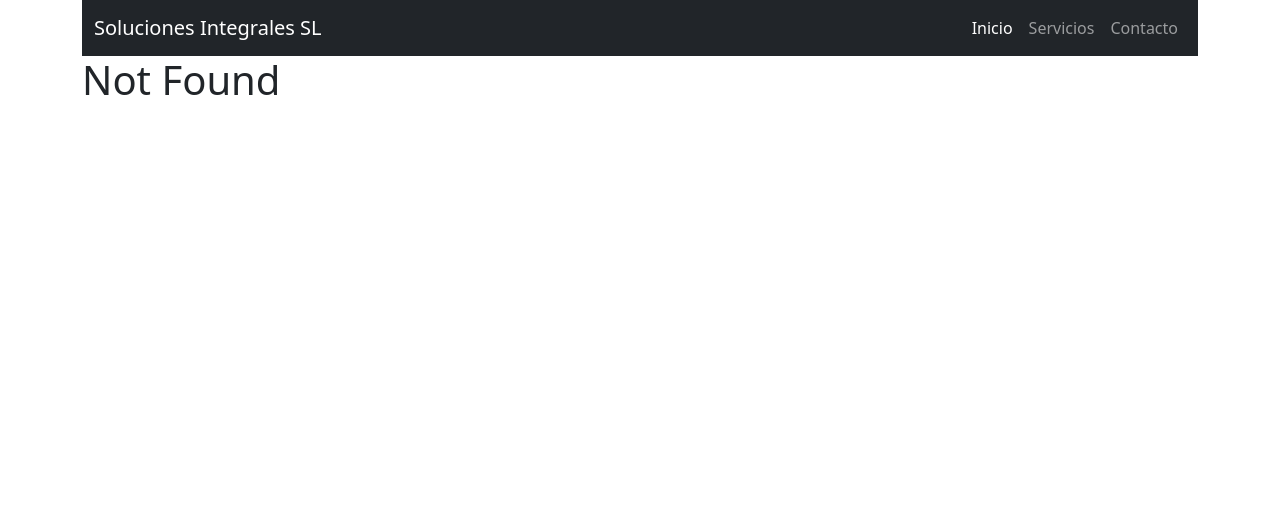
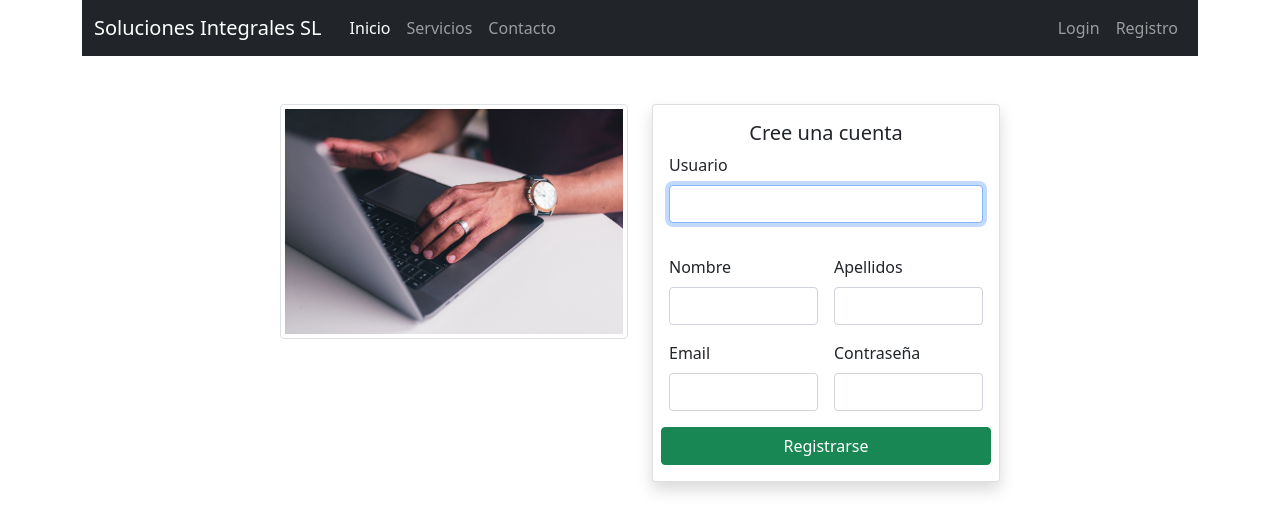
Before and after one commit to jazzari/Ceac_FP, a PHP site: page /registro in a window 1280 px wide. Shown: the top 532 px of the page. Run offline with PHP 8.4, Linux system fonts and the light colour scheme; some libraries are stand-ins or nearby versions.

Commit message:
Add register Model and basic Model

```diff
--- /dev/null
+++ b/controllers/AuthController.php
@@ -0,0 +1,34 @@
+<?php
+namespace app\controllers;
+use app\core\Controller;
+use app\core\Request;
+use app\models\RegistroModel;
+
+class AuthController extends Controller{
+
+    public function login(){
+        return $this->render('login');
+    }
+
+    public function registro(Request $request){
+        $registroModel = new RegistroModel();
+        if ($request->isPost()){
+            $registroModel->cargarDatos($request->getContenido());
+            echo '<pre>';
+var_dump($registroModel);
+echo '</pre>';
+exit;
+            if ($registroModel ->registro()){
+                return 'Success!';
+            }
+
+            return $this->render('registro', [
+                'model' => $registroModel
+            ]);
+        }
+        return $this->render('registro', [
+            'model' => $registroModel
+        ]);
+    }
+}
+?>
--- /dev/null
+++ b/core/Model.php
@@ -0,0 +1,14 @@
+<?php
+namespace app\core;
+
+abstract class Model{
+
+    public function cargarDatos($datos){
+        foreach ($datos as $clave => $valor){
+            if (property_exists($this, $clave)){
+                $this->{$clave} = $valor;
+            }
+        }
+    }
+}
+?>
--- a/core/Request.php
+++ b/core/Request.php
@@ -15,19 +15,27 @@ class Request{
 
     }
 
-    public function getMethod(){
+    public function method(){
         return strtolower($_SERVER['REQUEST_METHOD']);
+    }
+
+    public function isGet(){
+        return $this->method() === 'get';
+    }
+
+    public function isPost(){
+        return $this->method() === 'post';
     }
 
     public function getContenido(){
         $contenido = [];
-        if ($this->getMethod() === 'get'){
+        if ($this->method() === 'get'){
             foreach ($_GET as $clave => $valor){
                 // limpia el contenido de $_GET the caracteres inválidos
                 $contenido[$clave] = filter_input(INPUT_GET, $clave, FILTER_SANITIZE_SPECIAL_CHARS);
             }
         }
-        if ($this->getMethod() === 'post'){
+        if ($this->method() === 'post'){
             foreach ($_POST as $clave => $valor){
                 // limpia el contenido de $_POST the caracteres inválidos
                 $contenido[$clave] = filter_input(INPUT_POST, $clave, FILTER_SANITIZE_SPECIAL_CHARS);
--- a/core/Router.php
+++ b/core/Router.php
@@ -21,7 +21,7 @@ class Router{
     public function resolve(){
         $path = $this->request->getPath();
 
-        $method = $this->request->getMethod();
+        $method = $this->request->method();
 
         $callback = $this->routes[$method][$path] ?? false;
 
--- /dev/null
+++ b/models/RegistroModel.php
@@ -0,0 +1,16 @@
+<?php
+namespace app\models;
+use app\core\Model;
+
+class RegistroModel extends Model{
+    public string $usuario;
+    public string $nombre;
+    public string $apellidos;
+    public string $email;
+    public string $contraseña;
+
+    public function registro(){
+        echo "Creating new User";
+    }
+}
+?>
--- a/public/index.php
+++ b/public/index.php
@@ -2,13 +2,20 @@
 require_once __DIR__ . '/../vendor/autoload.php';
 use app\core\Application;
 use app\controllers\PrincipalController;
+use app\controllers\AuthController;
 
 $app = new Application(dirname(__DIR__));
 
+$app->router->get('/home', [PrincipalController::class, 'home']);
 
-$app->router->get('/home', [PrincipalController::class, 'home']);
 $app->router->get('/contacto', [PrincipalController::class, 'contacto']);
 $app->router->post('/contacto', [PrincipalController::class, 'postContacto']);
+
+$app->router->get('/login', [AuthController::class, 'login']);
+$app->router->post('/login', [AuthController::class, 'login']);
+
+$app->router->get('/registro', [AuthController::class, 'registro']);
+$app->router->post('/registro', [AuthController::class, 'registro']);
 
 
 $app->run();
--- a/views/layouts/navbar.php
+++ b/views/layouts/navbar.php
@@ -2,13 +2,13 @@
 <div class="container">
     <nav class="navbar navbar-expand-lg navbar-dark bg-dark">
         <div class="container-fluid">
-            <a class="navbar-brand" href="#">Soluciones Integrales SL</a>
+            <a class="navbar-brand" href="/home">Soluciones Integrales SL</a>
             <button class="navbar-toggler" type="button" data-bs-toggle="collapse" data-bs-target="#navbarNav"
                 aria-controls="navbarNav" aria-expanded="false" aria-label="Toggle navigation">
                 <span class="navbar-toggler-icon"></span>
             </button>
             <div class="collapse navbar-collapse" id="navbarNav">
-                <div class="navbar-nav ms-auto">
+                <div class="navbar-nav ms-1">
                     <ul class="navbar-nav">
                         <li class="nav-item">
                             <a class="nav-link active" aria-current="page" href="/home">Inicio</a>
@@ -18,8 +18,18 @@
                         </li>
                         <li class="nav-item">
                             <a class="nav-link" href="/contacto">Contacto</a>
+                    </ul>
+                </div>
+                <div class="navbar-nav ms-auto">
+                    <ul class="navbar-nav">
+                    </li>
+                        <li class="nav-item">
+                            <a class="nav-link" href="/login">Login</a>
                         </li>
-
+                        <li class="nav-item">
+                            <a class="nav-link" href="/registro">Registro</a>
+                        </li>
+                    </ul>
                 </div>
     </nav>
 </div>
--- /dev/null
+++ b/views/registro.php
@@ -0,0 +1,58 @@
+<div class="container justify-content-center align-items-center mt-5">
+  <div class="row justify-content-center">
+      <div class="col-md-4">
+          <img src="../assets/img/registro.jpg" class="img-thumbnail" alt="">
+      </div>
+      <div class="col-md-6 col-xl-4">
+          <div class="card shadow">
+              <div class="card-body">
+                  <h5 class="card-title text-center">Cree una cuenta</h5>
+                  <form action="" class="row g-3" data-form="save" method="POST">
+                    <div class="mb-3">
+                        <label class="form-label" for="usuario">Usuario</label>
+                        <input
+                          class="form-control"
+                          type="text"
+                          id="usuario"
+                          name="usuario" required autofocus
+                        />
+                        <div class="valid-feedback">
+                          Looks good!
+                        </div>
+                    </div>
+                    <div class="col-md-6">
+                                <label class="form-label" for="nombre">Nombre</label>
+                                <input class="form-control" type="text" id="nombre" name="nombre" required />
+                                <div class="valid-feedback">
+                                    Looks good!
+                                </div>
+                            </div>
+                            <div class="col-md-6">
+                                <label class="form-label" for="apellidos">Apellidos</label>
+                                <input class="form-control" type="text" id="apellidos" name="apellidos" required />
+                                <div class="valid-feedback">
+                                    Looks good!
+                                </div>
+                    </div>
+                    <div class="col-md-6">
+                                <label class="form-label" for="email">Email</label>
+                                <input class="form-control" type="email" id="email" name="email" required />
+                                <div class="valid-feedback">
+                                    Looks good!
+                                </div>
+                            </div>
+                            <div class="col-md-6">
+                                <label class="form-label" for="contraseña">Contraseña</label>
+                                <input class="form-control" type="password" id="contraseña" name="contraseña" required />
+                                <div class="valid-feedback">
+                                    Looks good!
+                                </div>
+                    </div>
+
+                    <button class="btn btn-success w-100" type="submit">Registrarse</button>
+                </form>
+              </div>
+          </div>
+      </div>
+  </div>
+</div>
```
Also changed, not shown: views/login.php (added, +35 -0 lines).
